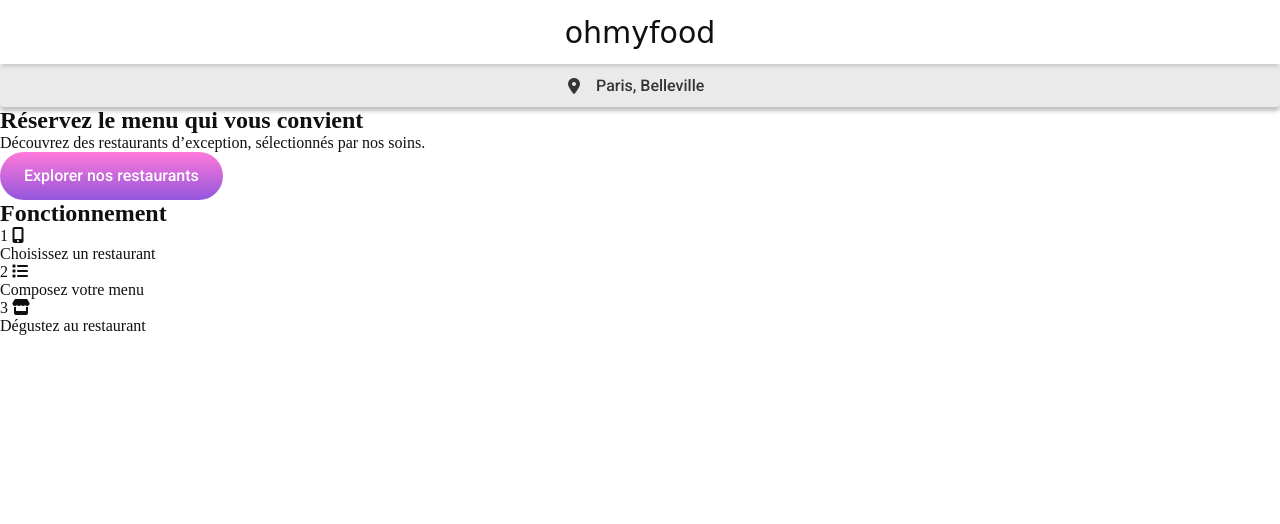
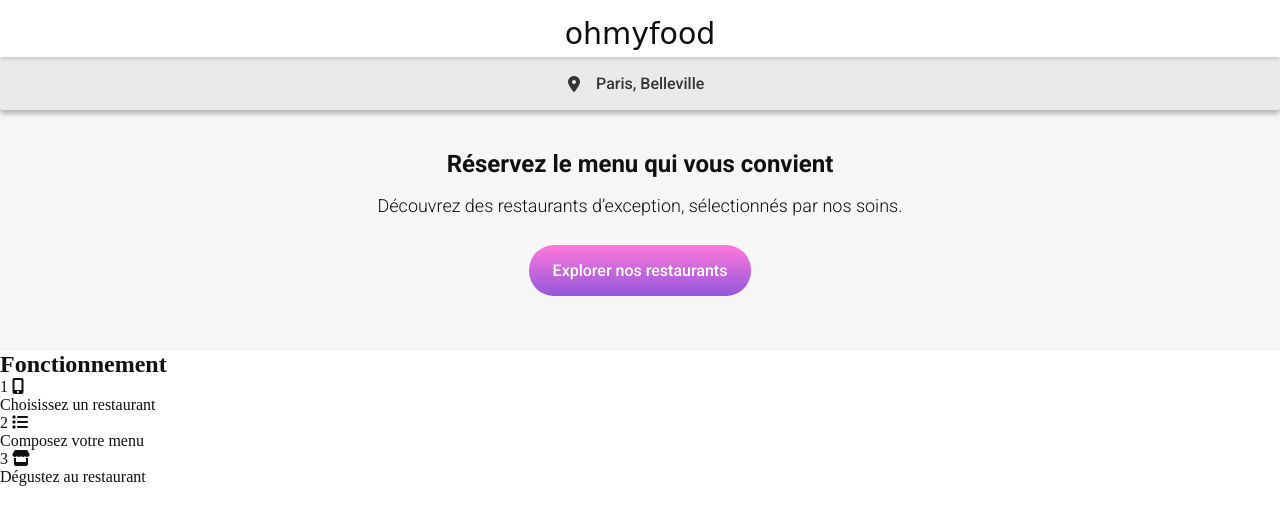
Before and after one commit to Arkhianova/ohmyfood, a plain HTML site: page index.html in a window 1280 px wide. Drawn offline with Linux system fonts and the light colour scheme; a web font is replaced by a local one.

Commit message:
MVP hero section homepage & update header/location

```diff
--- a/SASS/abstracts/_mixins.scss
+++ b/SASS/abstracts/_mixins.scss
@@ -7,7 +7,7 @@
   align-items: $align;
 }
 
-@mixin box-shadow($x: 0px, $y: 4px, $blur: 10px, $spread: 0px, $color: rgba(0, 0, 0, 0.1)) {
+@mixin box-shadow($x: 0px, $y: 4px, $blur: 0px, $spread: 0px, $color: rgba(0, 0, 0, 0.8)) {
   box-shadow: $x $y $blur $spread $color;
 }
 
--- a/SASS/abstracts/_variables.scss
+++ b/SASS/abstracts/_variables.scss
@@ -1,6 +1,7 @@
 $black: #101010;
 $white: #ffffff;
 $grey-bg : #eaeaea;
+$hero-bg: #f6f6f6;
 $font-color : rgba(53, 53, 53, 1);
 
 $primary:#9356DC;
--- a/SASS/base/_typography.scss
+++ b/SASS/base/_typography.scss
@@ -5,15 +5,16 @@
   font-family: vars.$font-home-main;
   font-weight: 700;
   font-size: 1.5rem; // 24px
-  line-height: 1;
+  line-height: 1.2;
   text-align: center;
+  vertical-align: middle;
 }
 
 @mixin home-typo-paragraph {
   font-family: vars.$font-home-main;
   font-weight: 300;
   font-size: 1.125rem; // 18px
-  line-height: 1;
+  line-height: 1.2;
   text-align: center;
 }
 
@@ -21,7 +22,7 @@
   font-family: vars.$font-home-main;
   font-weight: 500;
   font-size: 1rem; // 16px
-  line-height: 1;
+  line-height: 1.2;
   text-align: center;
   vertical-align: middle;
 }
--- a/SASS/components/_hero-main.scss
+++ /dev/null
@@ -1,3 +0,0 @@
-@use "../abstracts/variables" as vars;
-@use "../abstracts/mixins" as mix;
-@use "../base/typography" as typo;
--- a/SASS/components/_location.scss
+++ b/SASS/components/_location.scss
@@ -7,11 +7,13 @@
   padding: 0.75rem 1rem;
   background-color: vars.$grey-bg;
   border-radius: 4px;
-  @include mixins.box-shadow(0, 4px, 4px, 0, rgba(0, 0, 0, 0.25));
+  filter: drop-shadow(0px 4px 2px rgba(0, 0, 0, 0.25));
+  // @include mixins.box-shadow(0px, 4px, 4px, 0px, rgba(0, 0, 0, 0.25));
 
   &__container {
     @include mixins.flex-cont(row, center, center);
     width: 9rem;
+    padding: 0.3rem 0;
     // max-width: 60%;
     gap: 1rem;
   }
--- a/SASS/layout/_header.scss
+++ b/SASS/layout/_header.scss
@@ -4,10 +4,11 @@
 .header {
   position: relative;
   @include mixins.flex-cont(row, center, center);
-  height: 4rem;
   background-color: vars.$white;
-  @include mixins.box-shadow(0, 2px, 4px, 0, rgba(0, 0, 0, 0.15));
-
+  padding: 1rem 0 0.4rem 0;
+  z-index: 999;
+  @include mixins.box-shadow(0px, 2px, 4px, 0px, rgba(0, 0, 0, 0.15));
+  // filter: drop-shadow(0px 2px 4px rgba(0, 0, 0, 0.15));
   &__logo {
     font-family: vars.$font-logo;
     font-size: 1.875rem;
--- /dev/null
+++ b/SASS/layout/_hero-main.scss
@@ -0,0 +1,19 @@
+@use "../abstracts/variables" as vars;
+@use "../abstracts/mixins" as mix;
+@use "../base/typography" as typo;
+
+.hero {
+  @include mix.flex-cont(column, flex-start, center);
+  padding: 2.5rem 1rem 3.4rem 1rem;
+  background-color: vars.$hero-bg;
+  &__title {
+    @include typo.home-typo-title;
+    margin-bottom: 1rem;
+    padding: 0 1.9rem;
+  }
+  &__subtitle {
+    @include typo.home-typo-paragraph;
+    margin-bottom: 1.8rem;
+    padding: 0 0.5rem;
+  }
+}
--- a/SASS/main.scss
+++ b/SASS/main.scss
@@ -13,12 +13,12 @@
 @use 'layout/header';
 @use 'layout/footer';
 @use 'layout/homepage';
+@use 'layout/hero-main';
 
 // Components
 @use 'components/location';
 @use 'components/cards';
 @use 'components/button';
-@use 'components/hero-main';
 
 // Pages
 @use 'pages/home';
--- a/index.html
+++ b/index.html
@@ -57,7 +57,7 @@
         <p class="hero__subtitle">
           Découvrez des restaurants d’exception, sélectionnés par nos soins.
         </p>
-        <a href="#restaurants" class="hero__button">Explorer nos restaurants</a>
+        <div class="test"><a href="#restaurants" class="hero__button">Explorer nos restaurants</a></div>
       </section>
 
       <section class="steps">
```
Also changed, not shown: SASS/components/_button.scss (line endings or trailing spaces), css/main.css, 1 other file.
